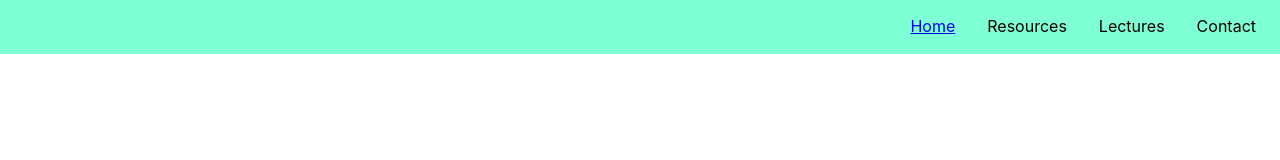
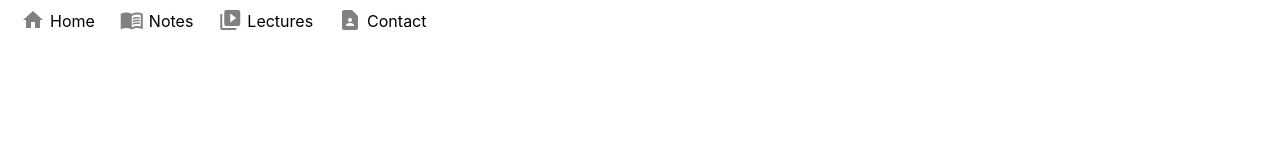
Before and after one commit to Likhita-Narra/Web-Dev-CSS, a plain HTML site: page index.html in a window 1280 px wide. Drawn offline with Linux system fonts and the light colour scheme.

```diff
--- a/index.html
+++ b/index.html
@@ -5,25 +5,24 @@
     <meta http-equiv="X-UA-Compatible" content="IE=edge">
     <meta name="viewport" content="width=device-width, initial-scale=1.0">
     <title>Document</title>
+    <link href="https://fonts.googleapis.com/icon?family=Material+Icons" rel="stylesheet">
     <link rel="stylesheet" href="style.css">
 </head>
 <body>
-    <nav id="navbar">
-    <ul id="navLinks">
-        <li><a href="index.html">Home</a></li>
-        <li><div id="dropdown"><a >Resources</a>
-            <div id="dropdown-content">
-                <ul>
-                <li><a href="">Maths</a></li>
-                <li><a href="">Physics</a></li>
-                <li><a href="">Chemistry</a></li>
-                </ul>
-            </div>
+    <div class="navbar">
+        <div class="navbar-links">
+            <a class="active" href="#Home"><span class="material-icons">home
+            </span>Home</a>
+            <a href="#notes"><span class="material-icons">
+                menu_book
+            </span>Notes</a>
+            <a href="#lectures"><span class="material-icons">
+                video_library
+            </span>Lectures</a>
+            <a href="#contact"><span class="material-icons">
+                contact_page
+            </span>Contact</a>
         </div>
-        </li>
-        <li><a>Lectures</a></li>
-        <li><a>Contact</a></li>
-    </ul>
-    </nav>
+    </div>
 </body>
 </html>
--- a/style.css
+++ b/style.css
@@ -1,56 +1,15 @@
-* {
-    margin: 0px;
-    padding: 0px;
+.navbar-links a {
+    text-decoration: none;
+    padding: 8px;
+    vertical-align: middle;
+    color: black;
+    font-family: -apple-system, BlinkMacSystemFont, 'Segoe UI', Roboto, Oxygen, Ubuntu, Cantarell, 'Open Sans', 'Helvetica Neue', sans-serif;
 }
 
-#navbar {
-    background-color: aquamarine;
-    height: 53.7667px;
+.material-icons {
+    vertical-align: middle;
+    padding: 5px;
+    /* margin-top: 0px; */
+    padding-top: 0px;
+    color: grey;
 }
-
-#navLinks {
-    padding: 8px;
-    position: fixed;
-    right: 0px;
-}
-
-#navLinks li {
-    list-style-type: none;
-    float: left;
-    padding: 8px;
-}
-
-#navLinks li a {
-    cursor: pointer;
-    padding: 8px;
-    font-family: -apple-system, BlinkMacSystemFont, 'Segoe UI', Roboto, Oxygen, Ubuntu, Cantarell, 'Open Sans', 'Helvetica Neue', sans-serif;
-    vertical-align: middle;
-}
-
-#navLinks li a:hover {
-    /* border-bottom: 2px solid black; */
-}
-
-#dropdown-content {
-    display: none;
-    max-width: 160px;
-    position: absolute;
-    z-index: 1;
-    background-color: chartreuse;
-}
-
-#dropdown-content ul li a {
-   text-decoration: none;
-}
-
-#dropdown {
-    position: relative;
-}
-#dropdown:hover #dropdown-content{
-    display: block;
-}
-
-#dropdown-content a:hover {
-    border: none;
-    background-color: rgb(119, 233, 5);
-}
```
Also changed, not shown: cards.html (added, +22 -0 lines), cardstyle.css (added, +8 -0 lines), images/3.png.webp (added), images/books.webp (added).
